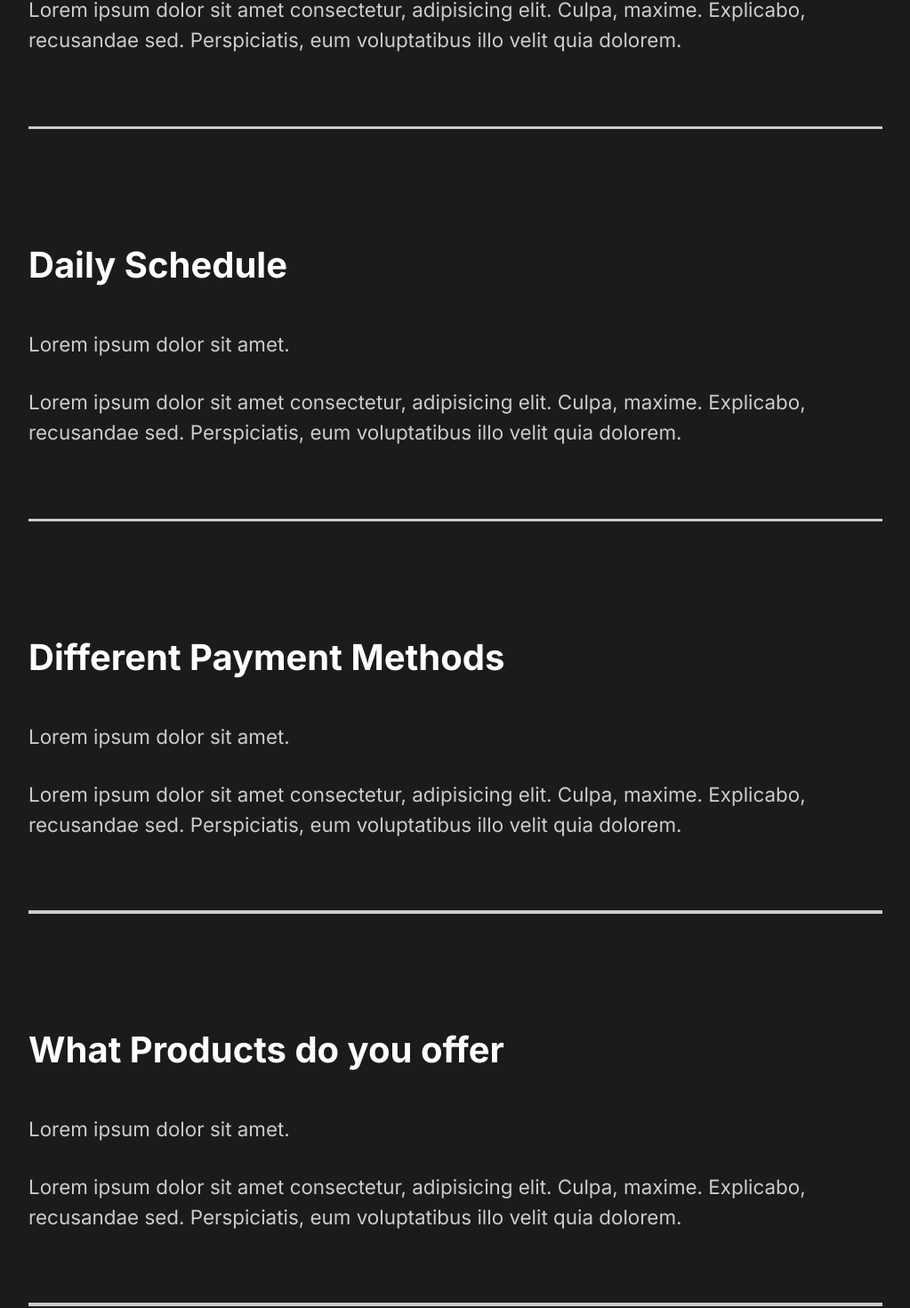
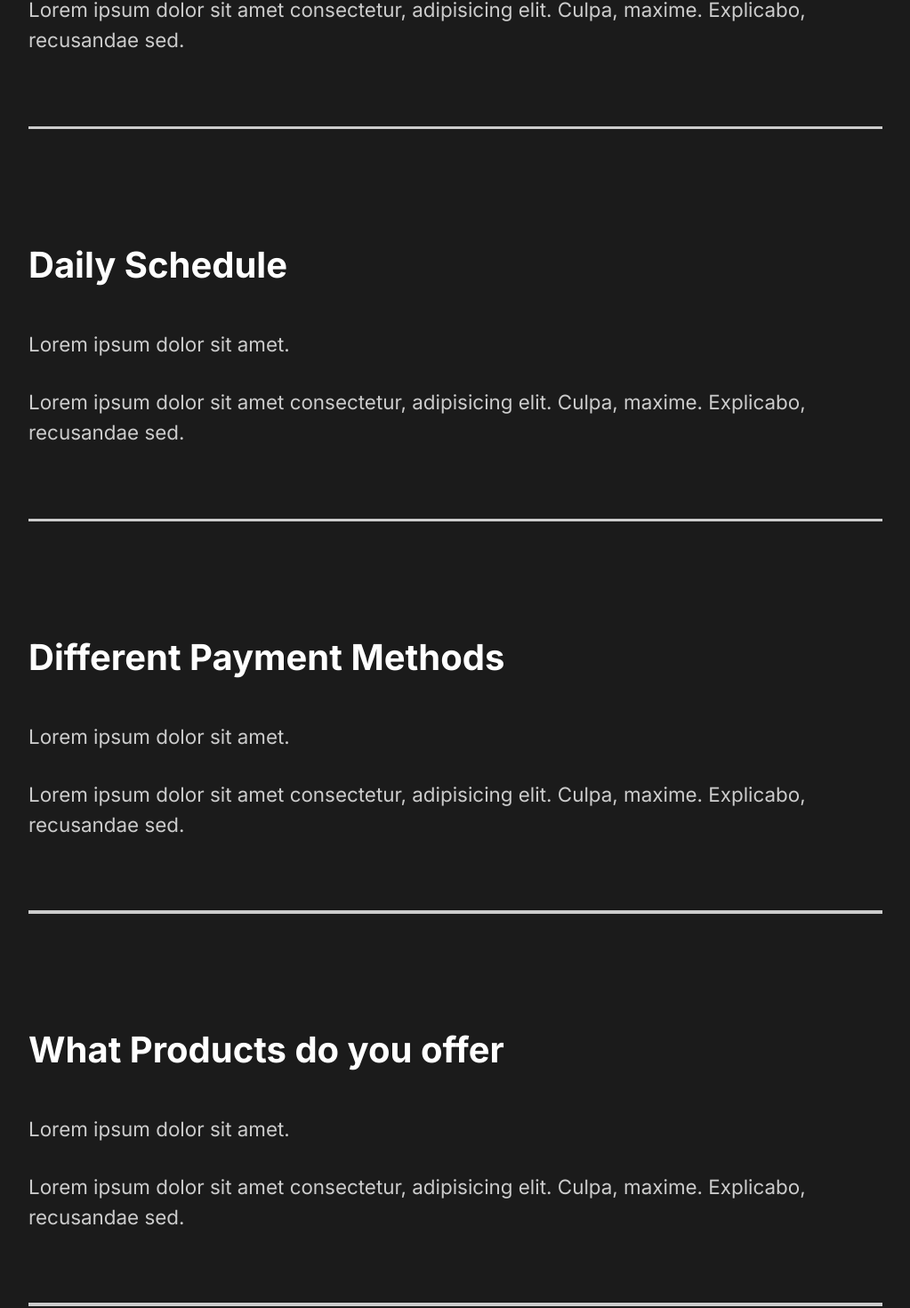
Before and after one commit to hastytoro/project-capture-website, a React (Create React App) app: page / in a window 1280 px wide. Shown: the part 2633-4103 px from the top of the page at 89% size, without its empty margins (128-1151 px from the left). Built offline with nearby package versions, Linux system fonts and the light colour scheme; a web font is replaced by a local one.

Commit message:
18) Faq animation (Toggle) when layout changes

```diff
--- a/src/components/FaqSection.js
+++ b/src/components/FaqSection.js
@@ -5,72 +5,57 @@
 // Reusable component:
 import Toggle from "./Toggle";
 
+import { AnimateSharedLayout } from "framer-motion";
+// If you wrapping a component with a framer motion component, you need to apply
+// `motion` to the underlining child component you wrap for it to animate.
+// Within `Toggle` we wrapped elements with `motion` and the layout attribute.
 const FaqSection = () => {
   return (
     <Faq>
       <h2>
         Any Questions <span>FAQ</span>
       </h2>
-
-      <div className="question">
-        <Toggle>
-          <h4>How Do I Start?</h4>
+      <AnimateSharedLayout>
+        <Toggle title="How Do I Start?">
           <div className="answer">
             <p>Lorem ipsum dolor sit amet.</p>
             <p>
               Lorem ipsum dolor sit amet consectetur, adipisicing elit. Culpa,
-              maxime. Explicabo, recusandae sed. Perspiciatis, eum voluptatibus
-              illo velit quia dolorem.
+              maxime. Explicabo, recusandae sed.
             </p>
           </div>
         </Toggle>
-        <div className="faq-line"></div>
-      </div>
 
-      <div className="question">
-        <Toggle>
-          <h4>Daily Schedule</h4>
+        <Toggle title="Daily Schedule">
           <div className="answer">
             <p>Lorem ipsum dolor sit amet.</p>
             <p>
               Lorem ipsum dolor sit amet consectetur, adipisicing elit. Culpa,
-              maxime. Explicabo, recusandae sed. Perspiciatis, eum voluptatibus
-              illo velit quia dolorem.
+              maxime. Explicabo, recusandae sed.
             </p>
           </div>
         </Toggle>
-        <div className="faq-line"></div>
-      </div>
 
-      <div className="question">
-        <Toggle>
-          <h4>Different Payment Methods</h4>
+        <Toggle title="Different Payment Methods">
           <div className="answer">
             <p>Lorem ipsum dolor sit amet.</p>
             <p>
               Lorem ipsum dolor sit amet consectetur, adipisicing elit. Culpa,
-              maxime. Explicabo, recusandae sed. Perspiciatis, eum voluptatibus
-              illo velit quia dolorem.
+              maxime. Explicabo, recusandae sed.
             </p>
           </div>
         </Toggle>
-        <div className="faq-line"></div>
-      </div>
 
-      <div className="question">
-        <Toggle>
-          <h4>What Products do you offer</h4>
+        <Toggle title="What Products do you offer">
           <div className="answer">
             <p>Lorem ipsum dolor sit amet.</p>
             <p>
               Lorem ipsum dolor sit amet consectetur, adipisicing elit. Culpa,
-              maxime. Explicabo, recusandae sed. Perspiciatis, eum voluptatibus
-              illo velit quia dolorem.
+              maxime. Explicabo, recusandae sed.
             </p>
           </div>
         </Toggle>
-        <div className="faq-line"></div>
-      </div>
+      </AnimateSharedLayout>
     </Faq>
   );
 };
--- a/src/components/Toggle.js
+++ b/src/components/Toggle.js
@@ -1,20 +1,16 @@
 import React, { useState } from "react";
 import styled from "styled-components";
+import { motion } from "framer-motion";
 
-const Toggle = ({ children }) => {
+const Toggle = ({ children, title }) => {
   const [toggle, setToggle] = useState(true);
   return (
-    <div onClick={() => setToggle(!toggle)}>
-      {toggle ? children : <Check>Checked</Check>}
-    </div>
+    <motion.div layout className="question" onClick={() => setToggle(!toggle)}>
+      <motion.h4 layout>{title}</motion.h4>
+      {toggle ? children : ""}
+      <div className="faq-line"></div>
+    </motion.div>
   );
 };
 
-const Check = styled.p`
-  padding: 1rem;
-  font-weight: bold;
-  /* color: rgb(35, 217, 151); */
-  /* text-shadow: 2px 2px 5px #23d99656; */
-`;
-
 export default Toggle;
```
